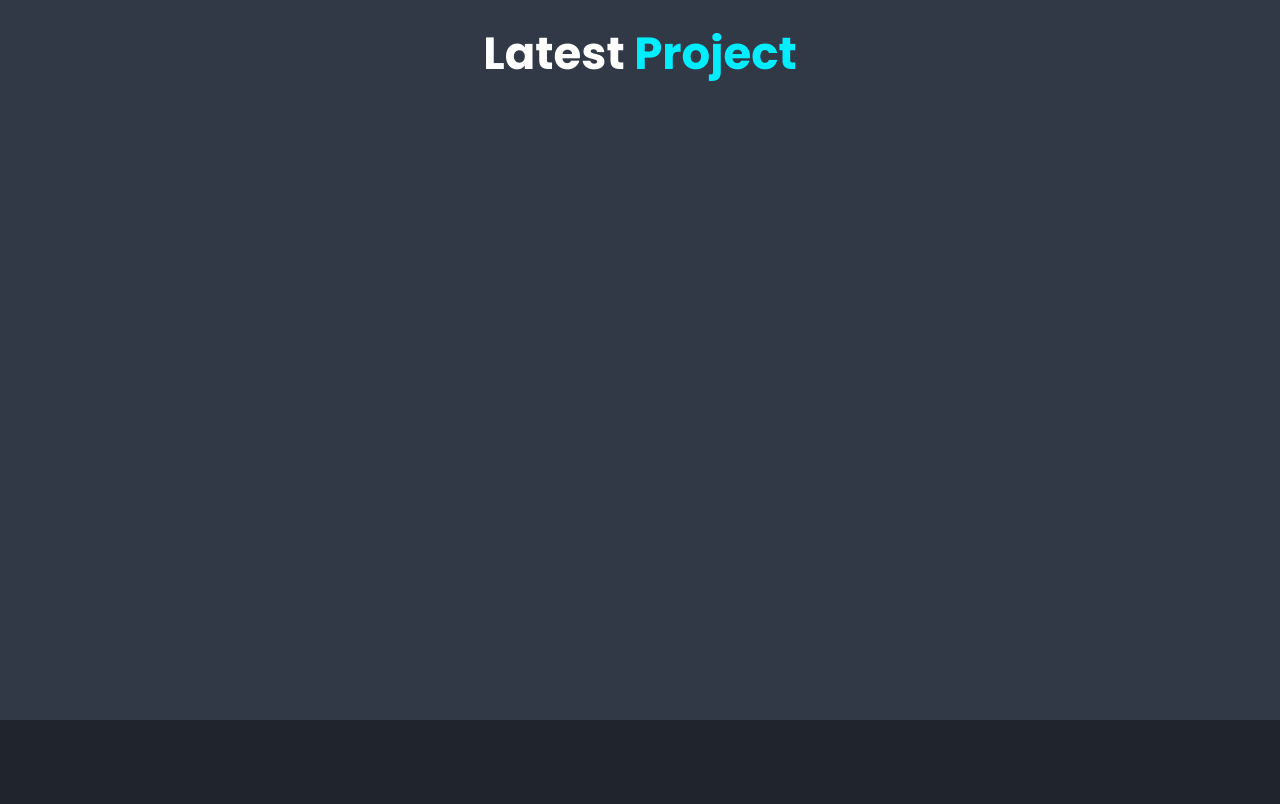
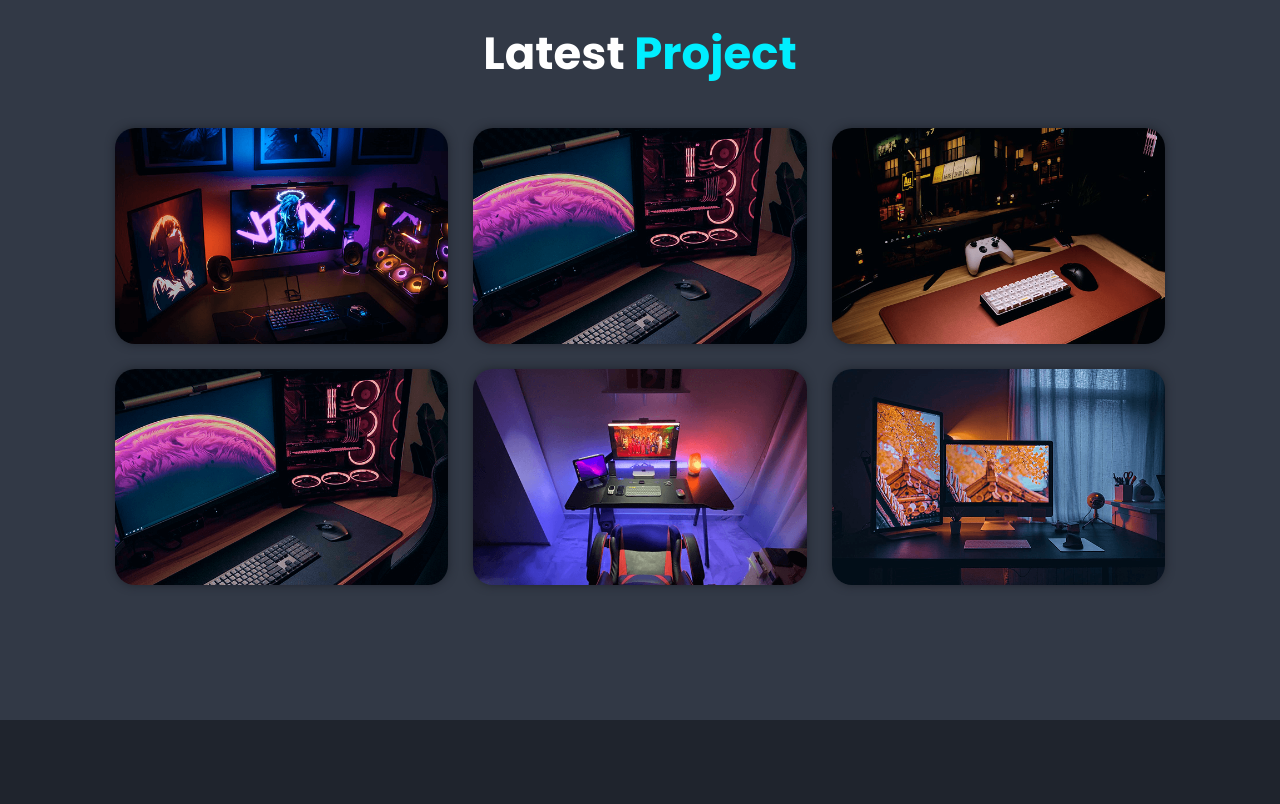
Before and after one commit to santhosh77npm/Responsive-Portfolio, a plain HTML site: page index.html in a window 1280 px wide. Shown: the part 2480-3284 px from the top of the page. Drawn offline with nearby package versions, Linux system fonts and the light colour scheme; the site is published under a folder, as on GitHub Pages, so addresses that start at the root find nothing.

Commit message:
Initial portfolio upload

```diff
--- a/index.html
+++ b/index.html
@@ -107,7 +107,7 @@ I have worked on two projects. One is an E-Commerce Platform, which includes pro
 
     <div class="portfolio-container">
         <div class="portfolio-box">
-            <img src="/img/projects-1.png" alt="">
+            <img src="./img/projects-1.png" alt="">
 
             <div class="portfolio-layer">
                 <h4>Web Design</h4>
@@ -121,7 +121,7 @@ I have worked on two projects. One is an E-Commerce Platform, which includes pro
             </div>
         </div>
         <div class="portfolio-box">
-            <img src="/img/projects-3.png" alt="">
+            <img src="./img/projects-3.png" alt="">
 
             <div class="portfolio-layer">
                 <h4>Web Design</h4>
@@ -135,7 +135,7 @@ I have worked on two projects. One is an E-Commerce Platform, which includes pro
             </div>
         </div>
         <div class="portfolio-box">
-            <img src="/img/projects-2.png" alt="">
+            <img src="./img/projects-2.png" alt="">
 
             <div class="portfolio-layer">
                 <h4>Web Design</h4>
@@ -149,7 +149,7 @@ I have worked on two projects. One is an E-Commerce Platform, which includes pro
             </div>
         </div>
         <div class="portfolio-box">
-            <img src="/img/projects-3.png" alt="">
+            <img src="./img/projects-3.png" alt="">
 
             <div class="portfolio-layer">
                 <h4>Web Design</h4>
@@ -163,7 +163,7 @@ I have worked on two projects. One is an E-Commerce Platform, which includes pro
             </div>
         </div>
         <div class="portfolio-box">
-            <img src="/img/projects-4.png" alt="">
+            <img src="./img/projects-4.png" alt="">
 
             <div class="portfolio-layer">
                 <h4>Web Design</h4>
@@ -177,7 +177,7 @@ I have worked on two projects. One is an E-Commerce Platform, which includes pro
             </div>
         </div>
         <div class="portfolio-box">
-            <img src="/img/projects-5.png" alt="">
+            <img src="./img/projects-5.png" alt="">
 
             <div class="portfolio-layer">
                 <h4>Web Design</h4>
```
